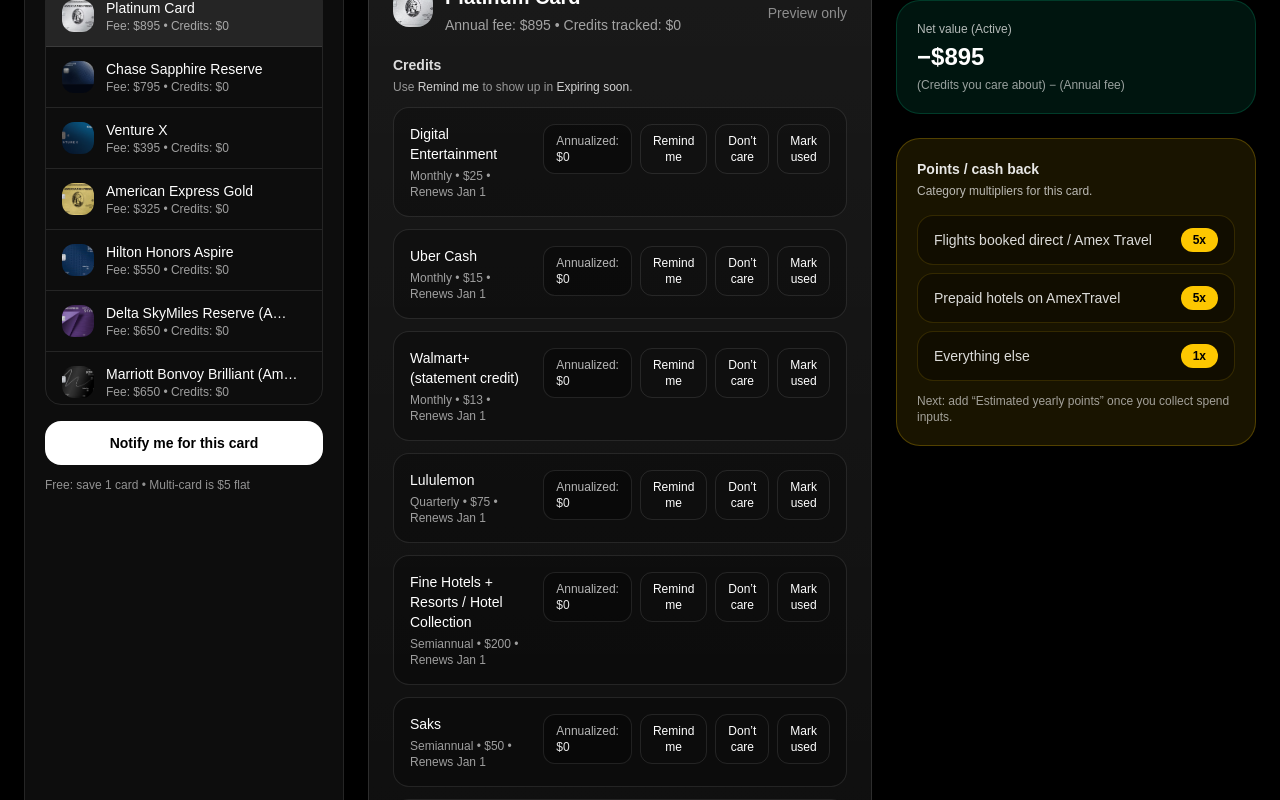
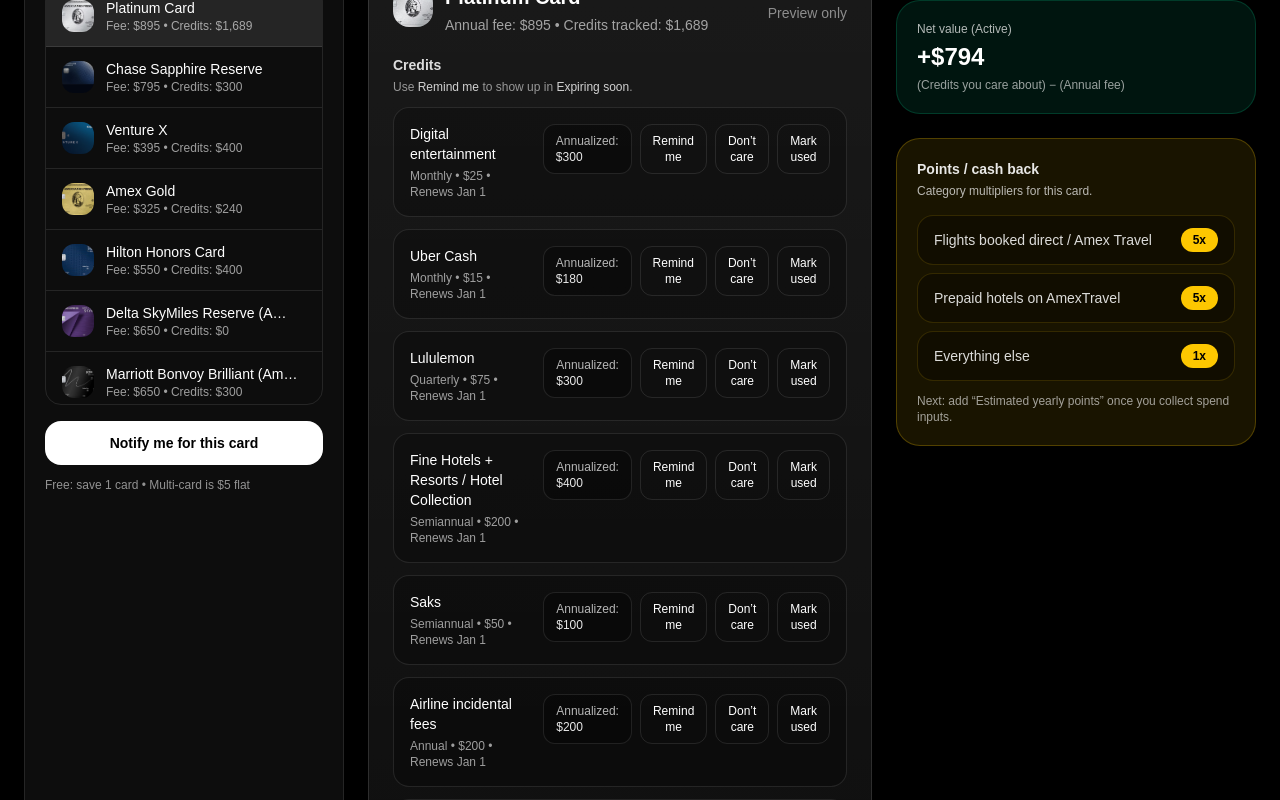
Before and after one commit to namanlo20/clawback, a Next.js app: page /app in a window 1280 px wide. Shown: the part 340-1140 px from the top of the page. Built offline with nearby package versions, Linux system fonts and the light colour scheme.

Commit message:
Update cards.ts

```diff
--- a/data/cards.ts
+++ b/data/cards.ts
@@ -6,85 +6,112 @@
   id: string;
   name: string;
 
-  // How often it resets
+  // how often it resets
   frequency: CreditFrequency;
 
-  // Amount PER period (this is the main number the UI should show)
+  // IMPORTANT:
+  // - amount: the "real" amount per cycle (ex: $75 quarterly)
+  // - amountAnnual: the annualized value (ex: $300)
   amount: number;
+  amountAnnual: number;
 
-  // Optional renewal (simple v1)
+  // Simple v1 "renews" anchor (we will later compute real resets vs cardmember year)
   renews?: { month: number; day: number };
 
-  // Optional note shown in UI
-  note?: string;
+  // Optional: short cap/notes
+  capNote?: string;
 };
 
 export type Multiplier = {
-  label: string; // e.g. "Dining"
-  rate: string; // e.g. "4x", "3x", "5% up to $X"
-  note?: string;
+  label: string; // "Dining", "Flights", "Hotels", etc.
+  rate: string;  // "4x", "5x", "5% up to $X", etc.
+  details?: string;
 };
 
 export type Card = {
   key: string;
   name: string;
-  issuer: string;
+  issuer?: string;
+
   annualFee: number;
 
-  // Show a real card image
-  logo?: string; // e.g. "/logos/amex-platinum.png"
+  // local image path in /public
+  // example: "/logos/amex-platinum.png"
+  logo?: string;
 
-  // Credits + points
   credits: Credit[];
-  multipliers?: Multiplier[];
 
-  // Optional welcome offer
   welcomeOffer?: {
     amount: number;
-    currency: string; // e.g. "MR", "UR", "Miles"
+    currency: string;
     spend: string;
     sourceLabel: string;
     notes?: string;
   };
 
-  // Optional pinning for sidebar
-  isTopPick?: boolean;
+  multipliers?: Multiplier[];
 };
 
+// Point value map used for welcome offer valuation in UI
 export const DEFAULT_POINT_VALUES_USD: Record<string, number> = {
-  MR: 0.015, // rough default, editable later
-  UR: 0.015,
-  Miles: 0.012,
-  Hilton: 0.006,
-  Marriott: 0.008,
-  AA: 0.014,
+  MR: 0.015,     // Amex MR (placeholder)
+  UR: 0.015,     // Chase UR (placeholder)
+  C1: 0.012,     // Capital One miles (placeholder)
+  AA: 0.013,     // AAdvantage miles (placeholder)
+  HH: 0.005,     // Hilton points (placeholder)
+  BONVOY: 0.008, // Marriott points (placeholder)
+  DL: 0.012,     // Delta miles (placeholder)
 };
 
+function annualize(amount: number, freq: CreditFrequency) {
+  const m = {
+    monthly: 12,
+    quarterly: 4,
+    semiannual: 2,
+    annual: 1,
+    "one-time": 1,
+  }[freq];
+  return Math.round(amount * m);
+}
+
+// If you want ALL cards to use a common anchor date initially,
+// keep renews = { month: 1, day: 1 } and we’ll later switch to per-user cardmember-year start.
+const DEFAULT_RENEWS = { month: 1, day: 1 };
+
+// --- TOP PICKS pinned in sidebar ---
+export const TOP_PICKS: string[] = [
+  "amex-platinum",
+  "chase-sapphire-reserve",
+  "capitalone-venture-x",
+];
+
+// --- 9 cards you’re using right now ---
+// NOTE: credits/multipliers here are *starter data*.
+// If your sheet differs, treat your sheet as source-of-truth until we reconcile.
 export const CARDS: Card[] = [
-  // ---------------- TOP PICKS (pinned) ----------------
   {
     key: "amex-platinum",
     name: "Platinum Card",
     issuer: "American Express",
     annualFee: 895,
     logo: "/logos/amex-platinum.png",
-    isTopPick: true,
     welcomeOffer: {
-      amount: 175000,
+      amount: 175_000,
       currency: "MR",
       spend: "Spend $8,000 in 6 months",
-      sourceLabel: "Amex page (offers vary)",
-      notes: "Offer can vary by applicant.",
+      sourceLabel: "Amex page (offer varies)",
+      notes: "Welcome offer can vary by applicant.",
     },
     credits: [
-      { id: "plat-airline", name: "Airline Incidental Fees", frequency: "annual", amount: 200, renews: { month: 1, day: 1 } },
-      { id: "plat-fhr-hotel", name: "Fine Hotels + Resorts / Hotel Collection", frequency: "semiannual", amount: 200, renews: { month: 1, day: 1 } },
-      { id: "plat-digital", name: "Digital Entertainment", frequency: "monthly", amount: 25, renews: { month: 1, day: 1 } },
-      { id: "plat-uber", name: "Uber Cash", frequency: "monthly", amount: 15, renews: { month: 1, day: 1 }, note: "Some months may differ by program terms." },
-      { id: "plat-saks", name: "Saks", frequency: "semiannual", amount: 50, renews: { month: 1, day: 1 } },
-      { id: "plat-clear", name: "CLEAR Plus", frequency: "annual", amount: 209, renews: { month: 1, day: 1 } },
-      { id: "plat-lululemon", name: "Lululemon", frequency: "quarterly", amount: 75, renews: { month: 1, day: 1 } },
-      { id: "plat-walmart", name: "Walmart+ (statement credit)", frequency: "monthly", amount: 12.95, renews: { month: 1, day: 1 } },
+      { id: "plat-airline", name: "Airline incidental fees", frequency: "annual", amount: 200, amountAnnual: annualize(200, "annual"), renews: DEFAULT_RENEWS },
+      { id: "plat-fhr", name: "Fine Hotels + Resorts / Hotel Collection", frequency: "semiannual", amount: 200, amountAnnual: annualize(200, "semiannual"), renews: DEFAULT_RENEWS },
+      { id: "plat-digital", name: "Digital entertainment", frequency: "monthly", amount: 25, amountAnnual: annualize(25, "monthly"), renews: DEFAULT_RENEWS },
+      { id: "plat-uber", name: "Uber Cash", frequency: "monthly", amount: 15, amountAnnual: annualize(15, "monthly"), renews: DEFAULT_RENEWS },
+      { id: "plat-saks", name: "Saks", frequency: "semiannual", amount: 50, amountAnnual: annualize(50, "semiannual"), renews: DEFAULT_RENEWS },
+      { id: "plat-lulu", name: "Lululemon", frequency: "quarterly", amount: 75, amountAnnual: annualize(75, "quarterly"), renews: DEFAULT_RENEWS, capNote: "Quarterly credit" },
+      { id: "plat-clear", name: "Clear Plus", frequency: "annual", amount: 209, amountAnnual: annualize(209, "annual"), renews: DEFAULT_RENEWS },
+      { id: "plat-resy", name: "Resy restaurants", frequency: "annual", amount: 0, amountAnnual: 0, renews: DEFAULT_RENEWS, capNote: "Fill with your exact credit if tracking it" },
+      { id: "plat-oura", name: "Oura Ring", frequency: "annual", amount: 0, amountAnnual: 0, renews: DEFAULT_RENEWS, capNote: "Optional / if you track it" },
     ],
     multipliers: [
       { label: "Flights booked direct / Amex Travel", rate: "5x" },
@@ -92,75 +119,78 @@
       { label: "Everything else", rate: "1x" },
     ],
   },
+
   {
     key: "chase-sapphire-reserve",
     name: "Chase Sapphire Reserve",
     issuer: "Chase",
     annualFee: 795,
     logo: "/logos/chase-sapphire-reserve.png",
-    isTopPick: true,
     credits: [
-      { id: "csr-travel", name: "Annual Travel Credit", frequency: "annual", amount: 300, renews: { month: 1, day: 1 } },
+      { id: "csr-travel", name: "Annual travel credit", frequency: "annual", amount: 300, amountAnnual: annualize(300, "annual"), renews: DEFAULT_RENEWS },
     ],
     multipliers: [
-      { label: "Chase Travel", rate: "8x" },
+      { label: "Chase Travel", rate: "8x", details: "when booked via Chase Travel (confirm exact earn table)" },
       { label: "Dining", rate: "3x" },
+      { label: "Travel", rate: "3x" },
       { label: "Everything else", rate: "1x" },
     ],
   },
+
   {
     key: "capitalone-venture-x",
     name: "Venture X",
     issuer: "Capital One",
     annualFee: 395,
     logo: "/logos/capitalone-venture-x.png",
-    isTopPick: true,
     credits: [
-      { id: "vx-travel", name: "Annual Travel Credit", frequency: "annual", amount: 300, renews: { month: 1, day: 1 } },
-      { id: "vx-anniversary", name: "Anniversary Bonus Miles", frequency: "annual", amount: 10000, renews: { month: 1, day: 1 }, note: "Miles, not dollars." },
+      { id: "vx-travel", name: "Capital One Travel credit", frequency: "annual", amount: 300, amountAnnual: annualize(300, "annual"), renews: DEFAULT_RENEWS },
+      { id: "vx-anniversary", name: "Anniversary bonus miles", frequency: "annual", amount: 100, amountAnnual: annualize(100, "annual"), renews: DEFAULT_RENEWS, capNote: "10,000 miles ≈ $100 (value depends on redemption)" },
     ],
     multipliers: [
-      { label: "Hotels & rental cars (Capital One Travel)", rate: "10x" },
-      { label: "Flights (Capital One Travel)", rate: "5x" },
+      { label: "Hotels & rental cars via Capital One Travel", rate: "10x" },
+      { label: "Flights via Capital One Travel", rate: "5x" },
       { label: "Everything else", rate: "2x" },
     ],
   },
 
-  // ---------------- OTHER 6 ----------------
   {
     key: "amex-gold",
-    name: "American Express Gold",
+    name: "Amex Gold",
     issuer: "American Express",
     annualFee: 325,
     logo: "/logos/amex-gold.png",
     credits: [
-      { id: "gold-dining", name: "Dining Credit", frequency: "monthly", amount: 10, renews: { month: 1, day: 1 } },
-      { id: "gold-uber", name: "Uber Cash", frequency: "monthly", amount: 10, renews: { month: 1, day: 1 } },
+      { id: "gold-dining", name: "Dining credit", frequency: "monthly", amount: 10, amountAnnual: annualize(10, "monthly"), renews: DEFAULT_RENEWS },
+      { id: "gold-uber", name: "Uber Cash", frequency: "monthly", amount: 10, amountAnnual: annualize(10, "monthly"), renews: DEFAULT_RENEWS },
     ],
     multipliers: [
       { label: "Restaurants", rate: "4x" },
       { label: "U.S. supermarkets", rate: "4x" },
-      { label: "Flights", rate: "3x" },
+      { label: "Flights (airlines / Amex Travel)", rate: "3x" },
       { label: "Everything else", rate: "1x" },
     ],
   },
+
   {
     key: "hilton-honors",
-    name: "Hilton Honors Aspire",
+    name: "Hilton Honors Card",
     issuer: "American Express",
     annualFee: 550,
     logo: "/logos/hilton-honors.png",
     credits: [
-      { id: "aspire-resort", name: "Hilton Resort Credit", frequency: "semiannual", amount: 200, renews: { month: 1, day: 1 } },
-      { id: "aspire-airline", name: "Airline Fee Credit", frequency: "quarterly", amount: 50, renews: { month: 1, day: 1 } },
+      { id: "hilton-resort", name: "Hilton resort credit", frequency: "quarterly", amount: 50, amountAnnual: annualize(50, "quarterly"), renews: DEFAULT_RENEWS },
+      { id: "hilton-airline", name: "Airline credit", frequency: "quarterly", amount: 50, amountAnnual: annualize(50, "quarterly"), renews: DEFAULT_RENEWS },
     ],
     multipliers: [
       { label: "Hilton purchases", rate: "14x" },
       { label: "Flights", rate: "7x" },
-      { label: "Dining", rate: "7x" },
+      { label: "Car rentals", rate: "7x" },
+      { label: "Restaurants", rate: "7x" },
       { label: "Everything else", rate: "3x" },
     ],
   },
+
   {
     key: "delta-reserve",
     name: "Delta SkyMiles Reserve (Amex)",
@@ -168,14 +198,14 @@
     annualFee: 650,
     logo: "/logos/delta-reserve.png",
     credits: [
-      { id: "delta-rideshare", name: "Rideshare credit", frequency: "monthly", amount: 10, renews: { month: 1, day: 1 } },
-      { id: "delta-resy", name: "Resy dining credit", frequency: "monthly", amount: 20, renews: { month: 1, day: 1 } },
+      { id: "delta-companion", name: "Companion certificate (value varies)", frequency: "annual", amount: 0, amountAnnual: 0, renews: DEFAULT_RENEWS, capNote: "Track as non-cash perk if you want" },
     ],
     multipliers: [
       { label: "Delta purchases", rate: "3x" },
       { label: "Everything else", rate: "1x" },
     ],
   },
+
   {
     key: "marriott-brilliant",
     name: "Marriott Bonvoy Brilliant (Amex)",
@@ -183,15 +213,17 @@
     annualFee: 650,
     logo: "/logos/marriott-brilliant.png",
     credits: [
-      { id: "brilliant-dining", name: "Dining credit", frequency: "monthly", amount: 25, renews: { month: 1, day: 1 } },
+      { id: "brilliant-dining", name: "Dining credit", frequency: "monthly", amount: 25, amountAnnual: annualize(25, "monthly"), renews: DEFAULT_RENEWS },
+      { id: "brilliant-freenight", name: "Free night award (value varies)", frequency: "annual", amount: 0, amountAnnual: 0, renews: DEFAULT_RENEWS, capNote: "Track as perk if you want" },
     ],
     multipliers: [
       { label: "Marriott purchases", rate: "6x" },
-      { label: "Dining", rate: "3x" },
-      { label: "Flights", rate: "3x" },
+      { label: "Restaurants worldwide", rate: "3x" },
+      { label: "Flights booked directly", rate: "3x" },
       { label: "Everything else", rate: "2x" },
     ],
   },
+
   {
     key: "citi-strata-elite",
     name: "Citi Strata Elite",
@@ -199,25 +231,28 @@
     annualFee: 595,
     logo: "/logos/citi-strata-elite.png",
     credits: [
-      { id: "strata-hotel", name: "Hotel credit (Citi Travel)", frequency: "annual", amount: 300, renews: { month: 1, day: 1 } },
+      { id: "strata-blacklane", name: "Blacklane credit", frequency: "semiannual", amount: 100, amountAnnual: annualize(100, "semiannual"), renews: DEFAULT_RENEWS },
+      { id: "strata-globalentry", name: "Global Entry / TSA PreCheck", frequency: "one-time", amount: 120, amountAnnual: 120, renews: DEFAULT_RENEWS, capNote: "Every 4 years (track separately later)" },
     ],
     multipliers: [
-      { label: "Travel", rate: "3x" },
-      { label: "Dining", rate: "3x" },
+      { label: "Citi Travel portal hotels/cars/attractions", rate: "12x", details: "when booked on cititravel.com (verify exact categories)" },
+      { label: "Air travel via Citi Travel portal", rate: "6x" },
+      { label: "Dining", rate: "6x" },
       { label: "Everything else", rate: "1x" },
     ],
   },
+
   {
     key: "citi-aa-executive",
-    name: "Citi / AAdvantage Executive World Elite",
+    name: "Citi / AAdvantage Executive",
     issuer: "Citi",
     annualFee: 595,
     logo: "/logos/citi-aa-executive.png",
     credits: [
-      { id: "aa-inflight", name: "In-flight Wi-Fi credit", frequency: "annual", amount: 120, renews: { month: 1, day: 1 } },
+      { id: "aa-admirals", name: "Admirals Club access (perk)", frequency: "annual", amount: 0, amountAnnual: 0, renews: DEFAULT_RENEWS, capNote: "Not a statement credit, but core value" },
     ],
     multipliers: [
-      { label: "American Airlines purchases", rate: "4x" },
+      { label: "American Airlines purchases", rate: "4x", details: "verify earn table" },
       { label: "Everything else", rate: "1x" },
     ],
   },
```
